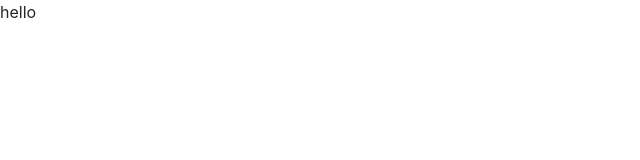
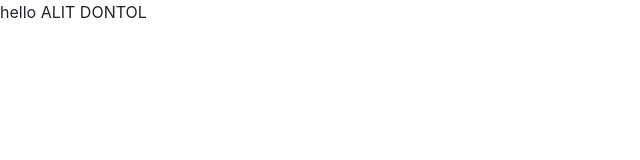
Before and after one commit to alit789/travelweb, a JavaScript app: page / in a window 1280 px wide. Shown: the top 160 px of the page, without its empty margins (0-640 px from the left). Built offline with nearby package versions, Linux system fonts and the light colour scheme; the HTML template or start-up script is replaced by a standard one.

Commit message:
menambahkan alit dontol

```diff
--- a/src/App.js
+++ b/src/App.js
@@ -1,9 +1,5 @@
 function App() {
-  return (
-    <div className="App">
-      hello
-    </div>
-  );
+  return <div className="App">hello ALIT DONTOL</div>;
 }
 
 export default App;
```
